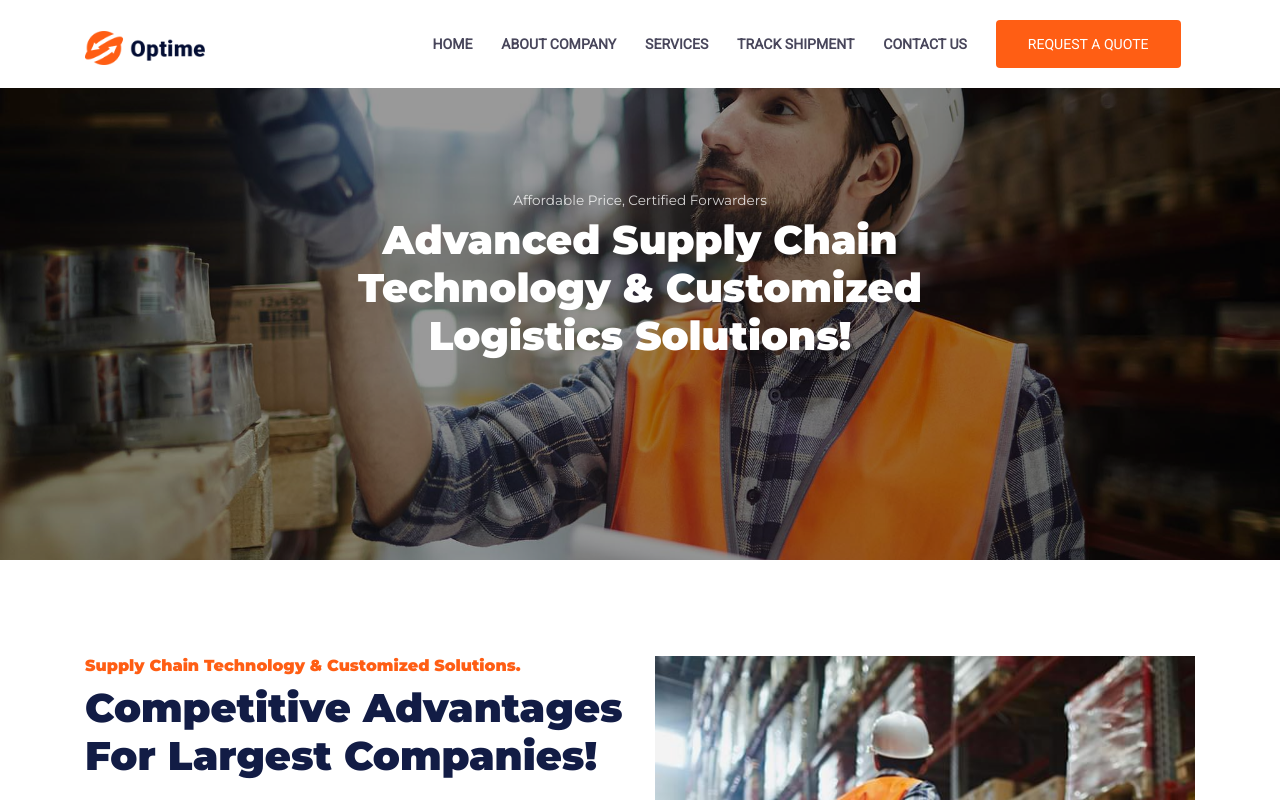
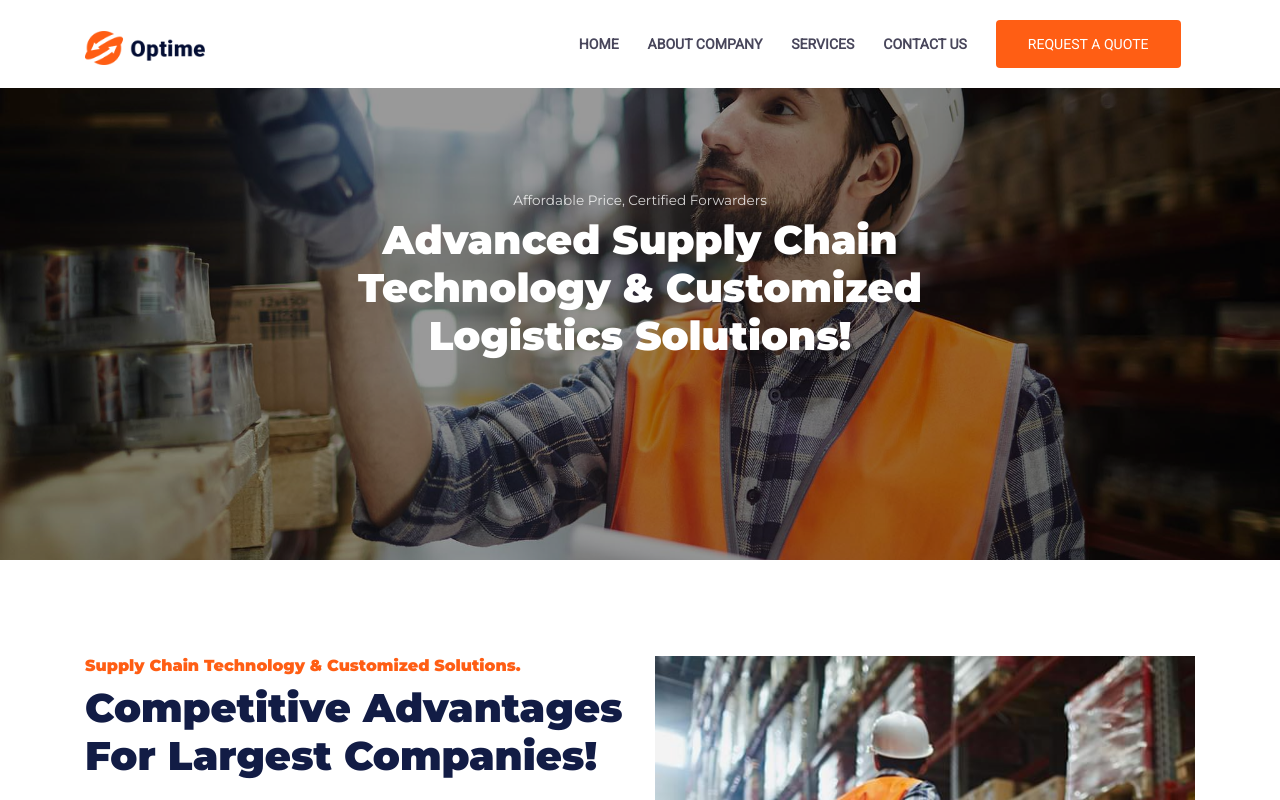
Before and after one commit to Achilles45/moses_courier, a Vue app: page /about in a window 1280 px wide. Shown: the top 800 px of the page. Built offline with nearby package versions, Linux system fonts and the light colour scheme.

Commit message:
Added the redirect rule

```diff
--- a/src/components/Navbar.vue
+++ b/src/components/Navbar.vue
@@ -14,7 +14,7 @@
            <li><router-link to="/">Home</router-link></li>
            <li><router-link to="/about">About company</router-link></li>
            <li><router-link to="/services">Services</router-link></li>
-           <li><router-link to="/tracking">Track Shipment</router-link></li>
+           <!-- <li><router-link to="/tracking">Track Shipment</router-link></li> -->
            <li><router-link to="/contact">Contact Us</router-link></li>
            <li><router-link to="/request" class="quote__btn">Request a quote</router-link></li>
           </ul>
```
Also changed, not shown: 1 other file (tests, documents, lock files or other folders).
